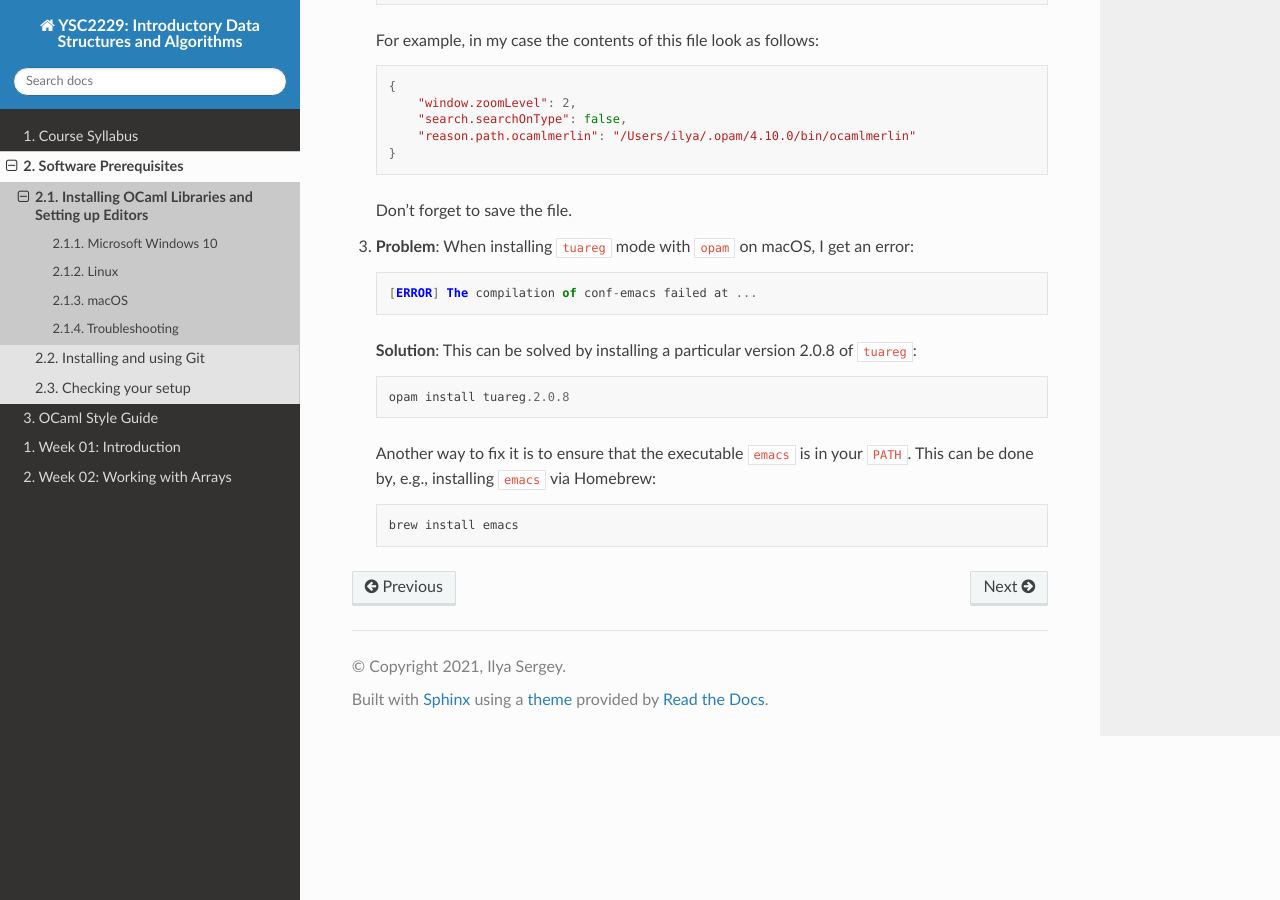
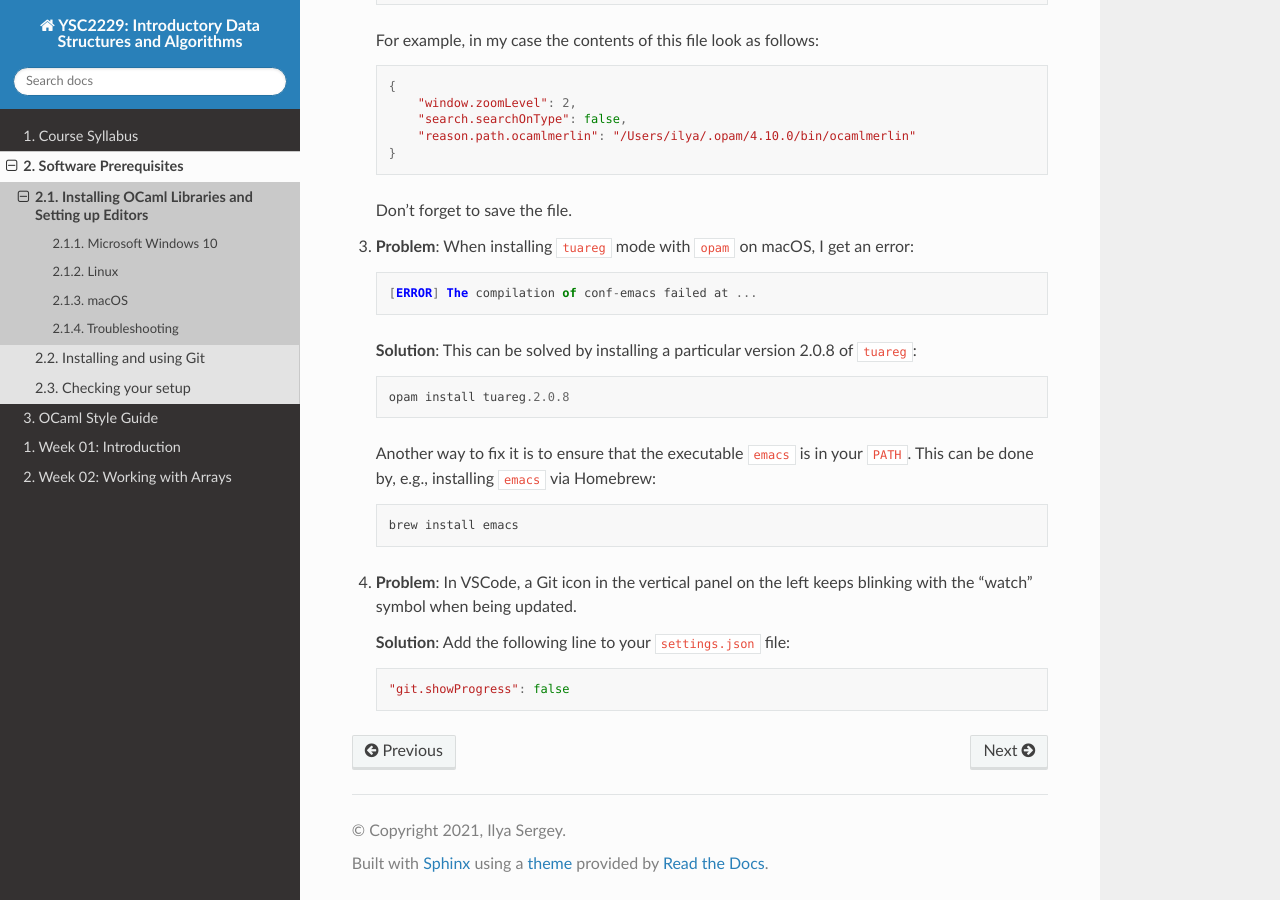
Before and after one commit to ilyasergey/YSC2229, a Sphinx documentation site: the page built from source/wsl.rst, in a window 1280 px wide and 900 px high, scrolled down 12097 px. Built offline with Sphinx 7.4.7 and the Read the Docs theme 2.0.0, drawn with Linux system fonts in a browser that asks for light colours.

Commit message:
more issues

```diff
--- a/source/wsl.rst
+++ b/source/wsl.rst
@@ -409,3 +409,10 @@ Troubleshooting
    ``PATH``. This can be done by, e.g., installing ``emacs`` via Homebrew::
 
      brew install emacs
+
+4. **Problem**: In VSCode, a Git icon in the vertical panel on the left keeps
+   blinking with  the "watch" symbol when being updated.
+
+   **Solution**: Add the following line to your ``settings.json`` file::
+
+      "git.showProgress": false
```
